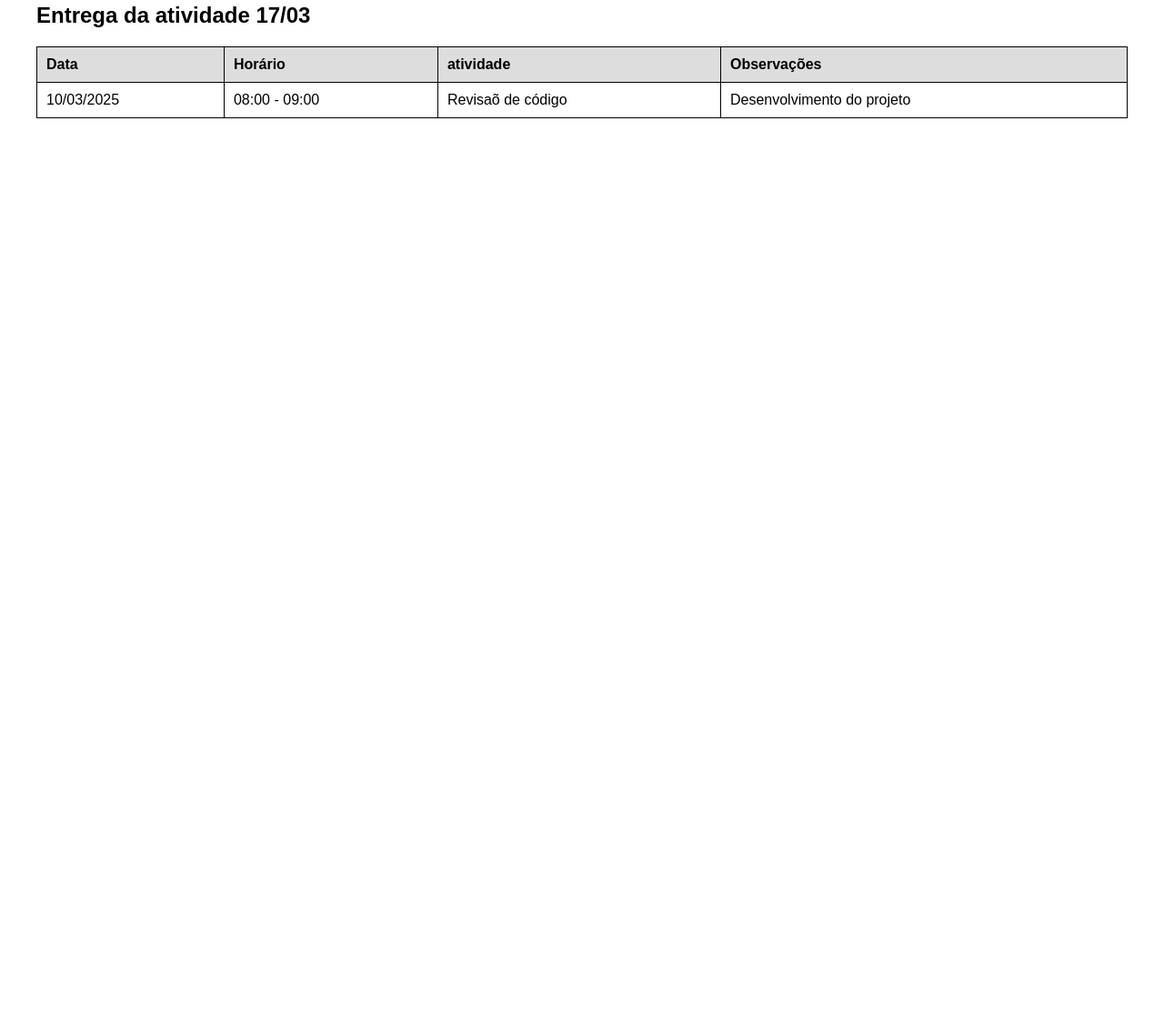
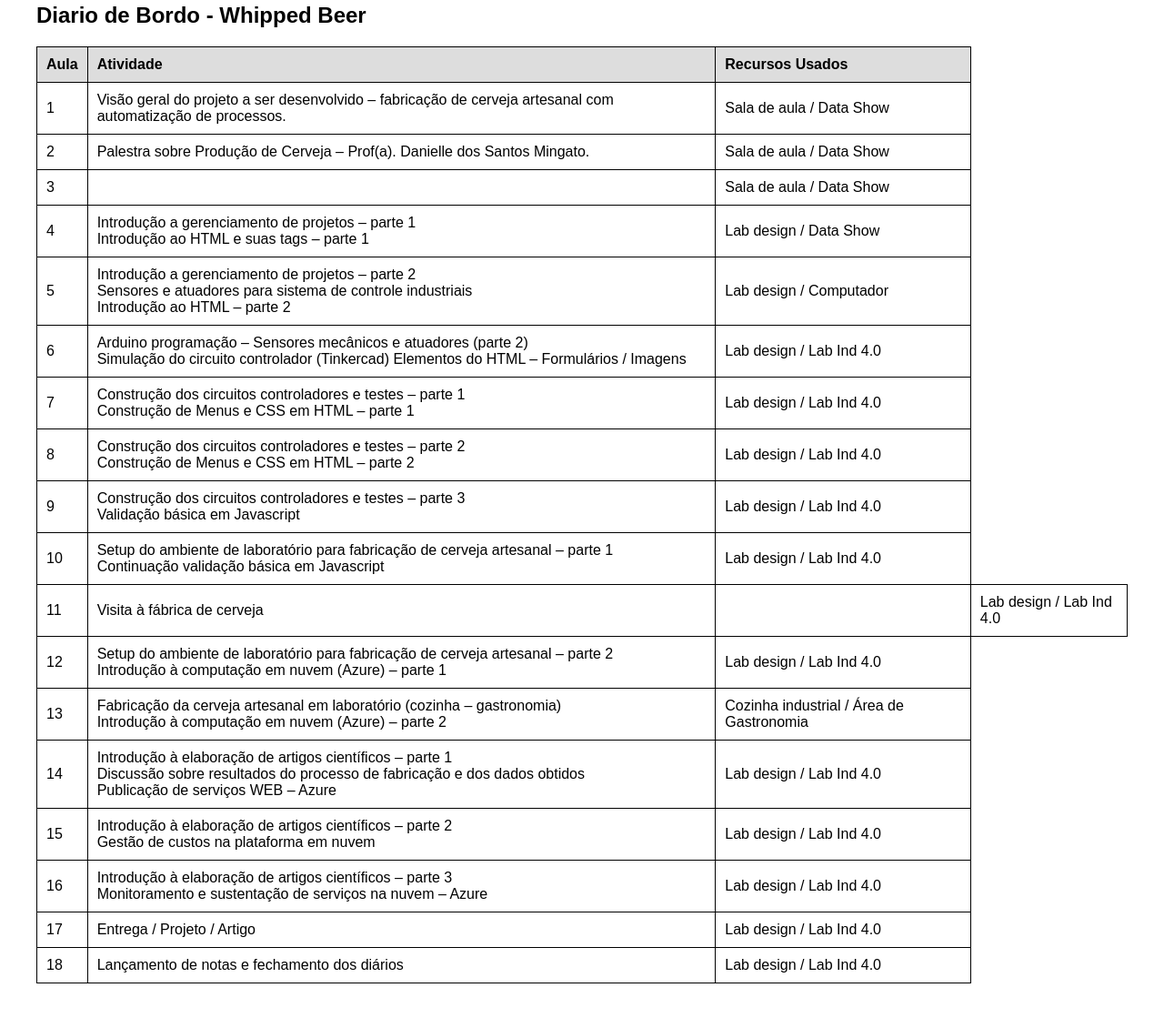
Before and after one commit to Dandzboy/diario_de_bordo_WhippedBeer, a plain HTML site: page index.html in a window 1280 px wide. Shown: the part 57-1176 px from the top of the page at 91% size. Before the commit the page ends 800 px from the top, so only its background shows below. Drawn offline with Linux system fonts and the light colour scheme.

Commit message:
Index.html

```diff
--- a/index.html
+++ b/index.html
@@ -4,7 +4,7 @@
 <head>
     <meta charset="UTF-8">
     <meta name="viewport" content="width=device-width, initial-scale=1.0">
-    <title>Diario de Bordo</title>
+    <title>Diario de Bordo - Whipped Beer</title>
 
     <style>
         body {
@@ -33,23 +33,140 @@
 </head>
 
 <body>
-    <h2>Entrega da atividade 17/03</h2>
+    <h2>Diario de Bordo - Whipped Beer</h2>
     <table>
         <thead>
             <tr>
-                <th>Data</th>
-                <th>Horário</th>
-                <th>atividade</th>
-                <th>Observações</th>
+                <th>Aula</th>
+                <th>Atividade</th>
+                <th>Recursos Usados</th>
             </tr>
         </thead>
         <tbody>
             <tr>
-                <td>10/03/2025</td>
-                <td>08:00 - 09:00</td>
-                <td>Revisaõ de código</td>
-                <td>Desenvolvimento do projeto</td>
+                <td>1</td>
+                <td>Visão geral do projeto a ser desenvolvido – fabricação de cerveja artesanal com automatização de processos.</td>
+                <td>Sala de aula / Data Show</td>
             </tr>
+
+            <tr>
+                <td>2</td>
+                <td>Palestra sobre Produção de Cerveja – Prof(a). Danielle dos Santos Mingato.</td>
+                <td>Sala de aula / Data Show</td>
+            </tr>
+
+                        <tr>
+                <td>3</td>
+                <td></td>
+                <td>Sala de aula / Data Show</td>
+            </tr>
+
+                        <tr>
+                <td>4</td>
+                <td>Introdução a gerenciamento de projetos – parte 1 <br>
+Introdução ao HTML e suas tags – parte 1</td>
+                <td>Lab design / Data Show</td>
+            </tr>
+
+                        <tr>
+                <td>5</td>
+                <td>Introdução a gerenciamento de projetos – parte 2 <br>
+Sensores e atuadores para sistema de controle industriais <br>
+Introdução ao HTML – parte 2</td>
+                <td>Lab design / Computador</td>
+            </tr>
+
+                        <tr>
+                <td>6</td>
+                <td>Arduino programação – Sensores mecânicos e atuadores (parte 2)<br>
+Simulação do circuito controlador (Tinkercad)
+Elementos do HTML – Formulários / Imagens</td>
+                <td>Lab design / Lab Ind 4.0</td>
+            </tr>
+
+                        <tr>
+                <td>7</td>
+                <td>Construção dos circuitos controladores e testes – parte 1<br>
+Construção de Menus e CSS em HTML – parte 1</td>
+                <td>Lab design / Lab Ind 4.0</td>
+            </tr>
+
+                        <tr>
+                <td>8</td>
+                <td>Construção dos circuitos controladores e testes – parte 2 <br>
+Construção de Menus e CSS em HTML – parte 2</td>
+                <td>Lab design / Lab Ind 4.0</td>
+            </tr>
+
+                        <tr>
+                <td>9</td>
+                <td>Construção dos circuitos controladores e testes – parte 3 <br>
+Validação básica em Javascript</td>
+                <td>Lab design / Lab Ind 4.0</td>
+            </tr>
+
+                        <tr>
+                <td>10</td>
+                <td>Setup do ambiente de laboratório para fabricação de cerveja artesanal – parte 1 <br>
+Continuação validação básica em Javascript</td>
+                <td>Lab design / Lab Ind 4.0</td>
+            </tr>
+
+                        <tr>
+                <td>11</td>
+                <td>Visita à fábrica de cerveja	</td>
+                <td></td>
+                <td>Lab design / Lab Ind 4.0</td>
+            </tr>
+
+                        <tr>
+                <td>12</td>
+                <td>Setup do ambiente de laboratório para fabricação de cerveja artesanal – parte 2 <br>
+Introdução à computação em nuvem (Azure) – parte 1</td>
+                <td>Lab design / Lab Ind 4.0</td>
+            </tr>
+
+                        <tr>
+                <td>13</td>
+                <td>Fabricação da cerveja artesanal em laboratório (cozinha – gastronomia) <br>
+Introdução à computação em nuvem (Azure) – parte 2</td>
+                <td>Cozinha industrial / Área de Gastronomia
+</td>
+            </tr>
+
+                        <tr>
+                <td>14</td>
+                <td>Introdução à elaboração de artigos científicos – parte 1<br>
+Discussão sobre resultados do processo de fabricação e dos dados obtidos<br>
+Publicação de serviços WEB – Azure</td>
+                <td>Lab design / Lab Ind 4.0</td>
+            </tr>
+
+                        <tr>
+                <td>15</td>
+                <td>Introdução à elaboração de artigos científicos – parte 2<br>
+Gestão de custos na plataforma em nuvem</td>
+                <td>Lab design / Lab Ind 4.0</td>
+            </tr>
+
+                        <tr>
+                <td>16</td>
+                <td>Introdução à elaboração de artigos científicos – parte 3<br>
+Monitoramento e sustentação de serviços na nuvem – Azure</td>
+                <td>Lab design / Lab Ind 4.0</td>
+            </tr>
+                        <tr>
+                <td>17</td>
+                <td>Entrega / Projeto / Artigo</td>
+                <td>Lab design / Lab Ind 4.0</td>
+            </tr>
+                        <tr>
+                <td>18</td>
+                <td>Lançamento de notas e fechamento dos diários	</td>
+                <td>Lab design / Lab Ind 4.0</td>
+            </tr>
+
+
         </tbody>
     </table>
 </body>
```
